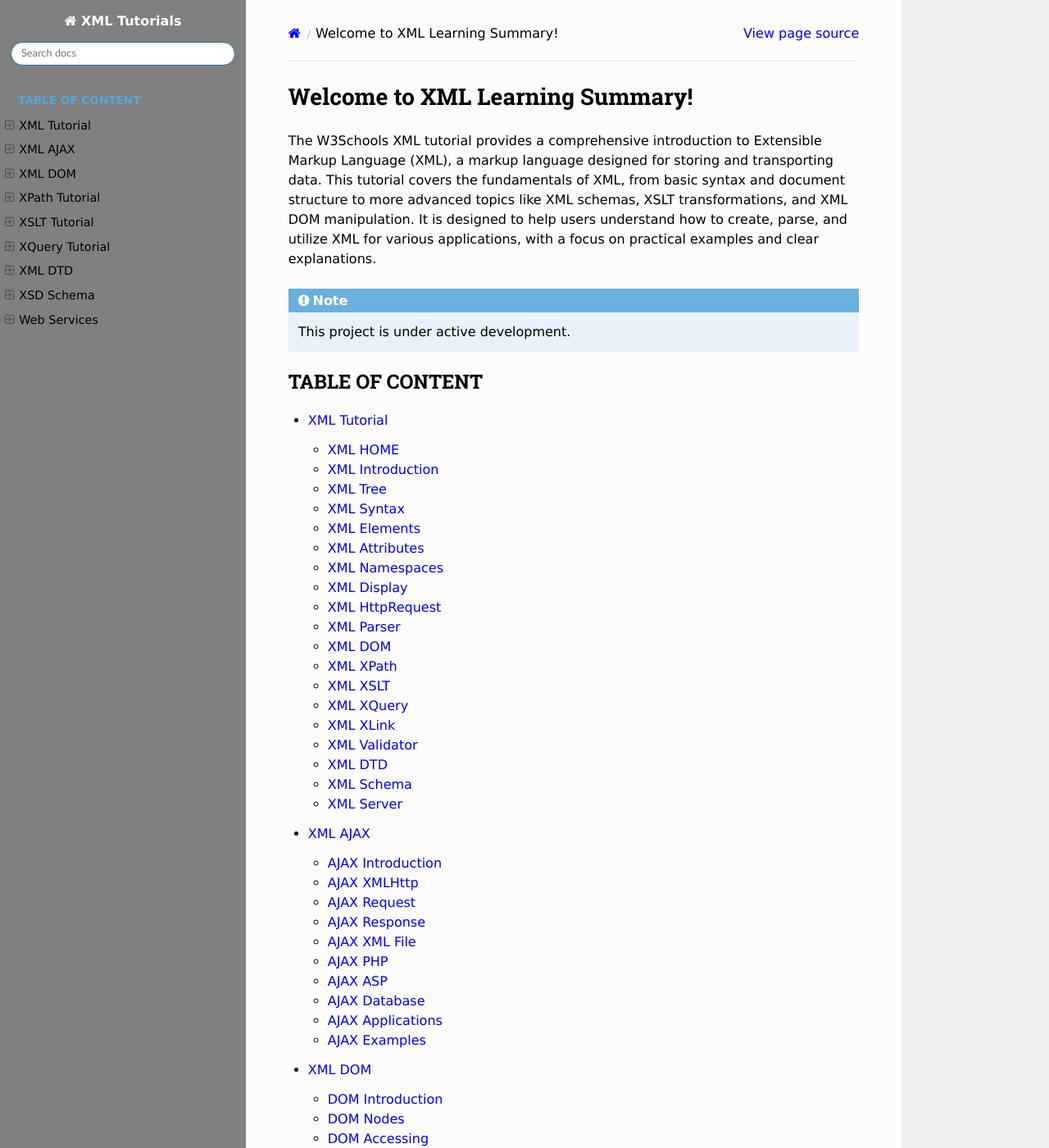
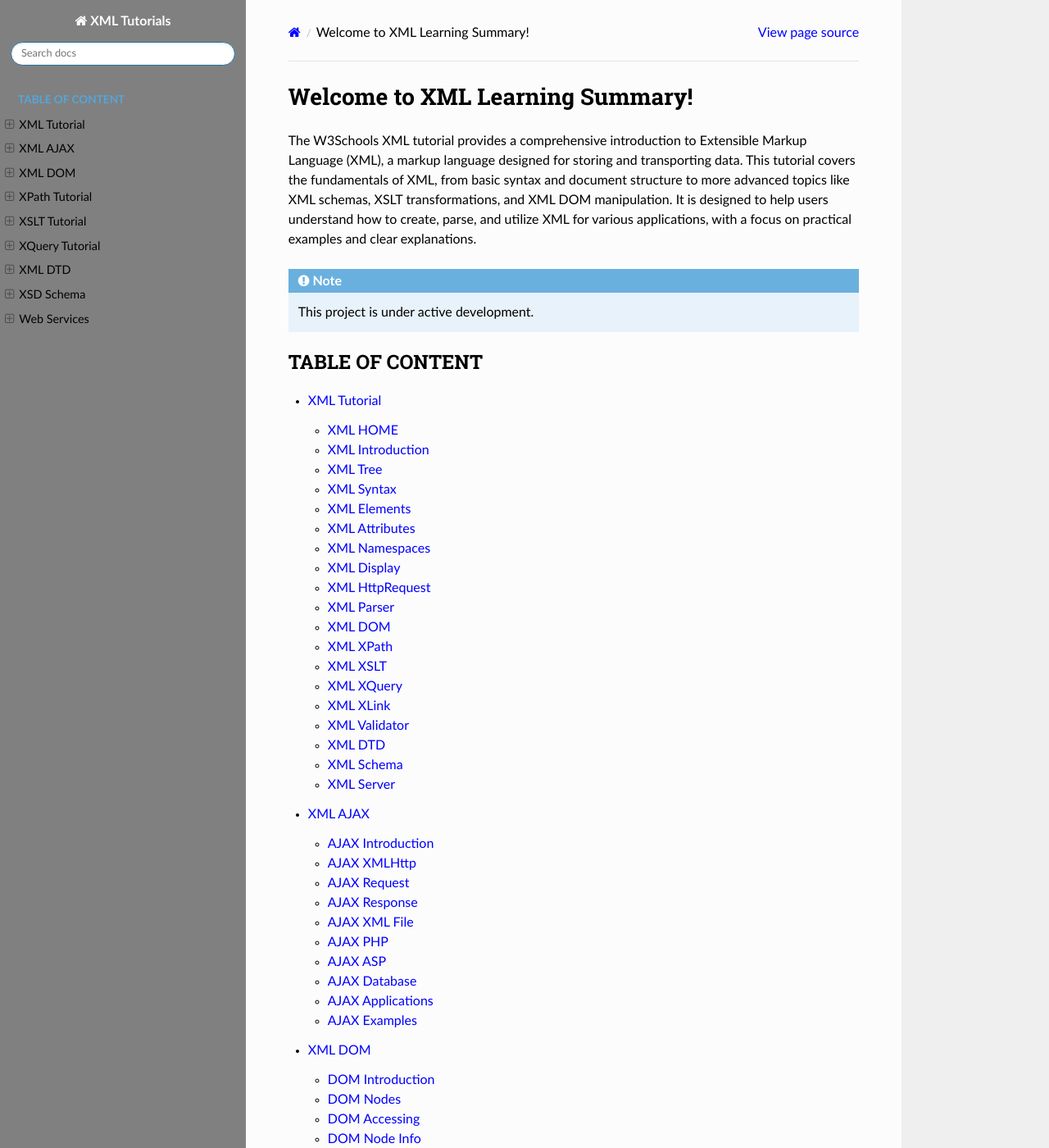
Before and after one commit to tsx-khann/rtd-tutorial, a Sphinx documentation site: the page built from docs/source/index.rst, in a window 1280 px wide and 1400 px high. Shown: the whole window at 82% size. Built offline with Sphinx 7.4.7 and the Read the Docs theme 3.1.0, drawn with Linux system fonts in a browser that asks for light colours; pages that are not in the unit, such as notebooks, are missing from menus.

Commit message:
Update custom.css

```diff
--- a/docs/source/_static/custom.css
+++ b/docs/source/_static/custom.css
@@ -2,7 +2,6 @@
 body {
     background-color: white;
     color: black;
-    font-family: Verdana, sans-serif;
 }
 
 /* Style links: Default blue, turns green on hover */
```
